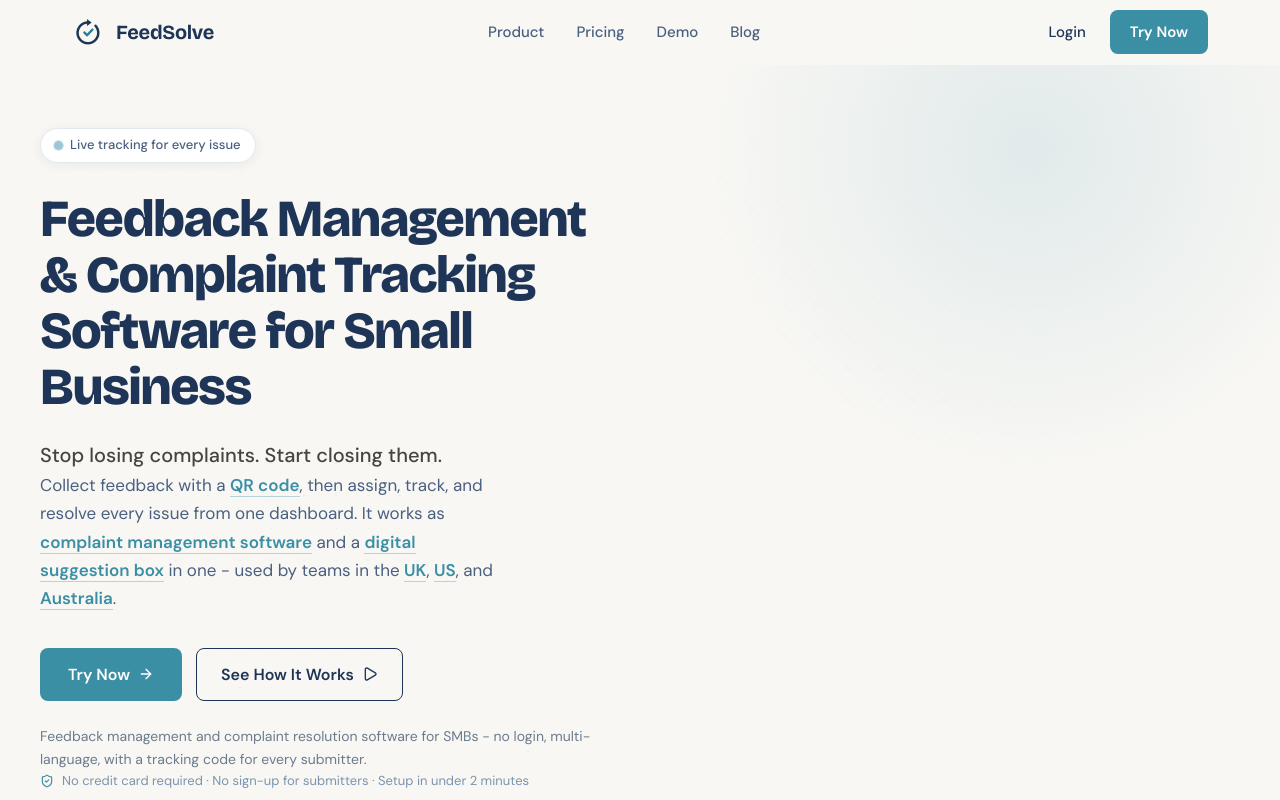
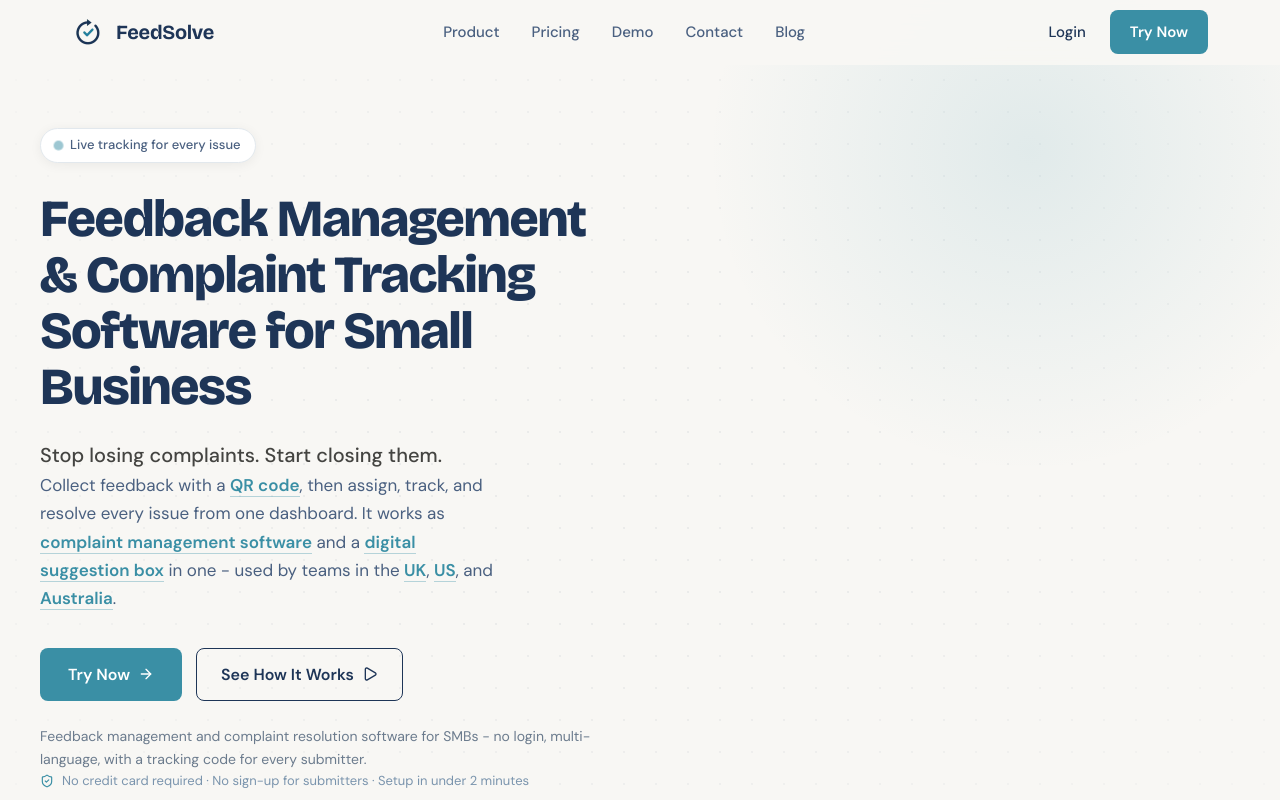
Before and after one commit to maduranga98/FeedSolve-landing-page-, a Next.js app: page / in a window 1280 px wide. Shown: the top 800 px of the page. Built offline with nearby package versions, Linux system fonts and the light colour scheme.

Commit message:
feat: add Contact link to navbar and mobile menu
Co-Authored-By: Claude Sonnet 4.6 <noreply@anthropic.com>
Claude-Session: https://claude.ai/code/session_016MJBUQ1bBHudN7e3uDML1u

```diff
--- a/src/components/Navbar.tsx
+++ b/src/components/Navbar.tsx
@@ -37,6 +37,7 @@ export default function Navbar({ variant = "home", logoSrc }: NavbarProps) {
   const productHref = variant === "blog" ? "/#solution" : "#solution";
   const pricingHref = variant === "blog" ? "/#pricing" : "#pricing";
   const demoHref = variant === "blog" ? "/#demo" : "#demo";
+  const contactHref = variant === "blog" ? "/#contact" : "#contact";
   const heroHref = variant === "blog" ? "/" : "#hero";
 
   const LinkComponent = variant === "blog" ? Link : "a";
@@ -63,6 +64,9 @@ export default function Navbar({ variant = "home", logoSrc }: NavbarProps) {
             </li>
             <li>
               <LinkComponent {...linkProps(demoHref)}>Demo</LinkComponent>
+            </li>
+            <li>
+              <LinkComponent {...linkProps(contactHref)}>Contact</LinkComponent>
             </li>
             <li>
               <Link href="/blog/" style={blogLinkStyle}>
@@ -99,6 +103,9 @@ export default function Navbar({ variant = "home", logoSrc }: NavbarProps) {
         <LinkComponent {...linkProps(demoHref)} onClick={closeMobileMenu}>
           Demo
         </LinkComponent>
+        <LinkComponent {...linkProps(contactHref)} onClick={closeMobileMenu}>
+          Contact
+        </LinkComponent>
         <Link href="/blog/" onClick={closeMobileMenu}>
           Blog
         </Link>
```
